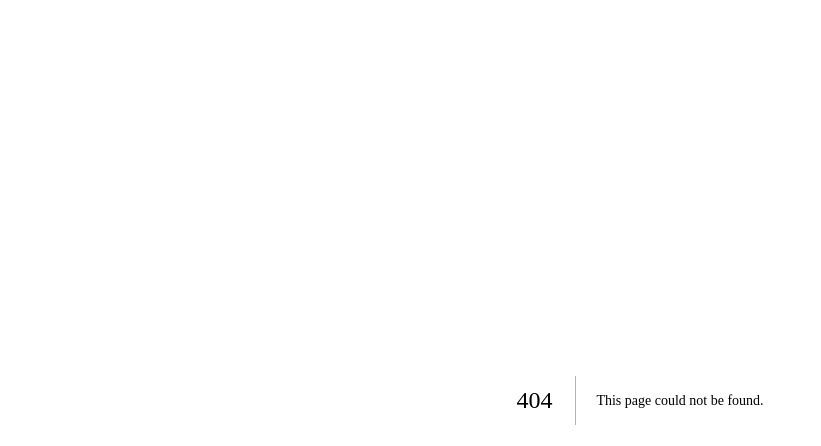
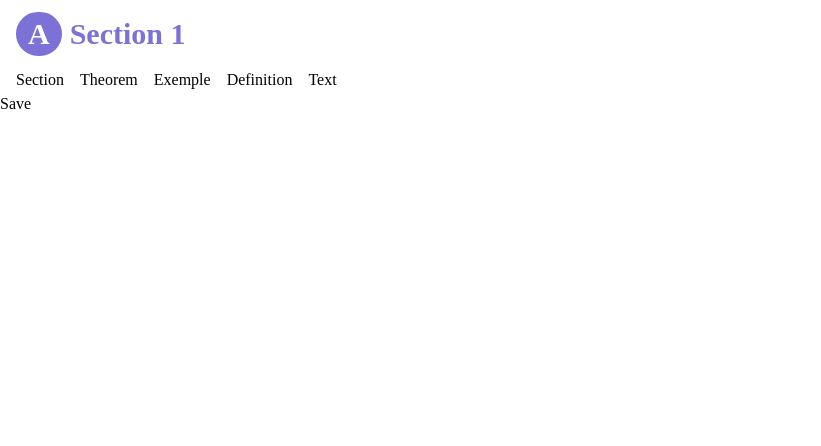
Before and after one commit to schoolioo/client-web, a Next.js app: page /editor in a window 1280 px wide. Before the commit this address had no page. Shown: the top 446 px of the page, without its empty margins (0-821 px from the left). Built offline with nearby package versions, Linux system fonts and the light colour scheme; a web font is replaced by a local one.

Commit message:
feat: course editor and rendering

```diff
--- /dev/null
+++ b/components/BlockComponent.tsx
@@ -0,0 +1,143 @@
+import React, { FunctionComponent } from "react";
+import { Block } from "../url-generated-api";
+import Heading from "./Heading/Heading";
+import CourseBlock, { CourseBlockType } from "./CourseBlock/CourseBlock";
+import { TextBlockComponent } from "./TextBlock/TextBlockComponent";
+
+export type BlockComponentProps = {
+  block: Block;
+  editable: boolean;
+  update: () => void;
+  level?: number;
+};
+export const BlockComponent: FunctionComponent<BlockComponentProps> = ({
+                                                                         block,
+                                                                         editable = false,
+                                                                         update,
+                                                                         level = 1,
+                                                                       }) => {
+  const addChildren = (type: string) => {
+    if (
+      block.__typename == "SectionBlock" ||
+      block.__typename === "TheoremBlock" ||
+      block.__typename === "DefinitionBlock" ||
+      block.__typename === "ExempleBlock"
+    ) {
+      switch (type) {
+        case "section":
+          block.blocks.push({
+            __typename: "SectionBlock",
+            id: Math.random().toFixed(10),
+            title: Math.random().toFixed(10),
+            blocks: [],
+          });
+          break;
+        case "theorem":
+          block.blocks.push({
+            __typename: "TheoremBlock",
+            id: Math.random().toFixed(10),
+            blocks: [],
+          });
+          break;
+        case "exemple":
+          block.blocks.push({
+            __typename: "ExempleBlock",
+            id: Math.random().toFixed(10),
+            blocks: [],
+          });
+          break;
+        case "definition":
+          block.blocks.push({
+            __typename: "DefinitionBlock",
+            id: Math.random().toFixed(10),
+            blocks: [],
+          });
+          break;
+        case "text":
+          block.blocks.push({
+            __typename: "TextBlock",
+            id: Math.random().toFixed(10),
+            content: [
+              { text: "Lorem ipsum dolor sit amet, consectetur adipiscing elit. Suspendisse fermentum ipsum augue, eu condimentum ex gravida in. Aenean luctus interdum diam." }
+            ]
+          });
+          break;
+        default:
+          break;
+      }
+    }
+    update();
+  };
+
+  const GetElement: FunctionComponent = ({ children }) => {
+    switch (block.__typename) {
+      case "SectionBlock":
+        return (
+          <section className="ml-4">
+            <Heading level={ level > 4 ? 4 : level } prefix="A">
+              { block.title }
+            </Heading>
+            { children }
+          </section>
+        );
+      case "TheoremBlock":
+        return (
+          <CourseBlock type={ CourseBlockType.Theorem }>{ children }</CourseBlock>
+        );
+      case "ExempleBlock":
+        return (
+          <CourseBlock type={ CourseBlockType.Example }>{ children }</CourseBlock>
+        );
+      case "DefinitionBlock":
+        return (
+          <CourseBlock type={ CourseBlockType.Definition }>{ children }</CourseBlock>
+        );
+      case "CommentBlock":
+        return (
+          <CourseBlock type={ CourseBlockType.Comment }>{ children }</CourseBlock>
+        );
+      case "TextBlock":
+        return (
+          <TextBlockComponent editable content={ block.content }/>
+        );
+      default:
+        return <>{ children }</>;
+    }
+  };
+
+  return (
+
+    <GetElement>
+      <div className="space-y-4">
+        { block?.blocks?.map((value) => (
+          <BlockComponent
+            level={ level + 1 }
+            key={ value.id }
+            block={ value }
+            editable
+            update={ update }
+          />
+        )) }
+      </div>
+
+      { editable && <EditButton onClick={ addChildren }/> }
+    </GetElement>
+
+
+  );
+};
+
+type EditButtonProps = {
+  onClick: (type: string) => void;
+};
+const EditButton: FunctionComponent<EditButtonProps> = ({ onClick }) => {
+  return (
+    <div className="w-full space-x-4">
+      <button onClick={ () => onClick("section") }>Section</button>
+      <button onClick={ () => onClick("theorem") }>Theorem</button>
+      <button onClick={ () => onClick("exemple") }>Exemple</button>
+      <button onClick={ () => onClick("definition") }>Definition</button>
+      <button onClick={ () => onClick("text") }>Text</button>
+    </div>
+  );
+};
--- a/components/CourseBlock/CourseBlock.tsx
+++ b/components/CourseBlock/CourseBlock.tsx
@@ -4,12 +4,15 @@ import ThinkingIcon from "../icons/ThinkingIcon";
 import AbacusIcon from "../icons/AbacusIcon";
 import { Block } from "../../url-generated-api";
 import getBlock from "../../lib/GetBlock";
+import { NewSectionButton } from "../NewSectionButton/NewSectionButton";
 
 export type CourseBlockProps = {
   children?: React.ReactNode;
   type?: CourseBlockType;
   expandable?: boolean;
-  blocks?: Block[]
+  blocks?: Block[];
+  editable?: boolean;
+  blocksWhereToAdd?: Block[]
 };
 
 export enum CourseBlockType {
@@ -28,9 +31,9 @@ const ExpandIcon: FunctionComponent<ExpandIconProps> = ({
                                                         }) => {
   return (
     <svg
-      className={`h-5 w-5 transition-transform ease-in-out ${
+      className={ `h-5 w-5 transition-transform ease-in-out ${
         expanded ? "transform rotate-180" : ""
-      }`}
+      }` }
       viewBox="0 0 24 24"
     >
       <path
@@ -45,7 +48,9 @@ const CourseBlock: FunctionComponent<CourseBlockProps> = ({
                                                             children,
                                                             type,
                                                             expandable = false,
-  blocks
+                                                            blocks,
+                                                            editable = false,
+                                                            blocksWhereToAdd = []
                                                           }) => {
   const getTypeData = () => {
     switch (type) {
@@ -54,7 +59,7 @@ const CourseBlock: FunctionComponent<CourseBlockProps> = ({
           className: "bg-blue-100",
           title: (
             <div className="text-blue-600 flex items-center">
-              <ThinkingIcon /> Remarque
+              <ThinkingIcon/> Remarque
             </div>
           ),
         };
@@ -68,7 +73,7 @@ const CourseBlock: FunctionComponent<CourseBlockProps> = ({
           className: "bg-red-100",
           title: (
             <div className="text-red-600 flex items-center">
-              <InformationIcon />
+              <InformationIcon/>
               Définition
             </div>
           ),
@@ -78,7 +83,7 @@ const CourseBlock: FunctionComponent<CourseBlockProps> = ({
           className: "bg-yellow-100",
           title: (
             <div className="text-yellow-600 flex items-center">
-              <AbacusIcon /> Théorème
+              <AbacusIcon/> Théorème
             </div>
           ),
         };
@@ -89,28 +94,29 @@ const CourseBlock: FunctionComponent<CourseBlockProps> = ({
 
   return (
     <div
-      className={`rounded-xl overflow-hidden font-body space-y-2 select-none ${
+      className={ `rounded-xl overflow-hidden font-body space-y-2 select-none ${
         getTypeData().className
-      }`}
+      }` }
     >
       <header
-        onClick={() => setExpand(!expand)}
-        className={`rounded-xl font-bold flex justify-between p-5 ${
+        onClick={ () => setExpand(!expand) }
+        className={ `rounded-xl font-bold flex justify-between p-5 ${
           expandable
             ? "cursor-pointer hover:bg-black hover:bg-opacity-5 transition-colors ease-in-out"
             : ""
-        }`}
+        }` }
       >
-        {getTypeData().title}
-        {expandable && <ExpandIcon expanded={expand} />}
+        { getTypeData().title }
+        { expandable && <ExpandIcon expanded={ expand }/> }
       </header>
       <main
-        className={`text-gray-700 space-y-4 px-5 pb-5 ${
+        className={ `text-gray-700 space-y-4 px-5 pb-5 ${
           !expandable || expand ? "" : "hidden"
-        }`}
+        }` }
       >
-        {children}
-        {blocks?.map(block => getBlock(block))}
+        { children }
+        { blocks?.map((block) => getBlock(block, editable, blocksWhereToAdd)) }
+        { editable && <NewSectionButton blocksWhereToAdd={blocksWhereToAdd}/> }
       </main>
     </div>
   );
--- a/components/Heading/Heading.tsx
+++ b/components/Heading/Heading.tsx
@@ -3,7 +3,7 @@ import React, { FunctionComponent } from "react";
 export type HeadingProps = {
   children?: React.ReactNode;
   prefix?: string;
-  level?: 1 | 2 | 3 | 4;
+  level?: number;
 };
 
 const Heading: FunctionComponent<HeadingProps> = ({
@@ -54,7 +54,7 @@ const Heading: FunctionComponent<HeadingProps> = ({
 
 type HeadingPrefixProps = {
   prefix?: string;
-  level?: 1 | 2 | 3 | 4;
+  level?: number;
 };
 
 const HeadingPrefix: FunctionComponent<HeadingPrefixProps> = ({
--- a/components/MathBlock/MathBlock.tsx
+++ b/components/MathBlock/MathBlock.tsx
@@ -37,3 +37,13 @@ const MathBlock: FunctionComponent<MathBlockProps> = ({
 };
 
 export default MathBlock;
+
+
+export type InlineMathBlockProps = {
+  children: string
+};
+export const InlineMathBlock: FunctionComponent<InlineMathBlockProps> = ({children}) => {
+  return (
+    <MathBlock inline latex={children}/>
+  );
+};
--- /dev/null
+++ b/components/NewSectionButton/NewSectionButton.tsx
@@ -0,0 +1,24 @@
+import React, { FunctionComponent, useState } from 'react';
+import { Block } from "../../url-generated-api";
+
+export type NewSectionButtonProps = {
+  blocksWhereToAdd: Block[]
+};
+export const NewSectionButton: FunctionComponent<NewSectionButtonProps> = ({blocksWhereToAdd}) => {
+  const [expanded, setExpanded] = useState(false);
+
+  const addBlock = () => {
+    console.log(blocksWhereToAdd);
+    blocksWhereToAdd.push({__typename: "TheoremBlock", blocks: []})
+  }
+
+  return (
+    <div onBlur={ () => setExpanded(false) }>
+      { expanded ? <div className="space-x-4">
+        <button>Text</button>
+        <button onClick={addBlock}>Theorem</button>
+        <button>Exemple</button>
+      </div> : <button onClick={ () => setExpanded(true) }>Add object</button> }
+    </div>
+  );
+};
--- a/components/SectionBlock/SectionBlock.tsx
+++ b/components/SectionBlock/SectionBlock.tsx
@@ -1,18 +1,21 @@
 import React, { FunctionComponent } from 'react';
 import Heading from "../Heading/Heading";
-import { SectionBlock } from "../../url-generated-api";
+import { Block, SectionBlock } from "../../url-generated-api";
 import CourseBlock, { CourseBlockType } from "../CourseBlock/CourseBlock";
 import GetBlock from "../../lib/GetBlock";
 
 export type SectionBlockComponentProps = {
   title: string
   blocks: SectionBlock["blocks"]
+  editable?: boolean
+  blocksWhereToAdd?: Block[]
 };
-export const SectionBlockComponent: FunctionComponent<SectionBlockComponentProps> = ({ title, blocks }) => {
+export const SectionBlockComponent: FunctionComponent<SectionBlockComponentProps> = ({ title, blocks, editable = false, blocksWhereToAdd = [] }) => {
   return (
     <>
       <Heading>{ title }</Heading>
-      {blocks.map(block => GetBlock(block))}
+      {blocks.map(block => GetBlock(block, editable, blocksWhereToAdd))}
+      <button>Add section</button>
     </>
   );
 };
--- a/components/TextBlock/TextBlockComponent.tsx
+++ b/components/TextBlock/TextBlockComponent.tsx
@@ -1,24 +1,63 @@
-import React, { FunctionComponent } from 'react';
-import { TextBlock, Text } from "../../url-generated-api";
-import MathBlock from "../MathBlock/MathBlock";
+import React, { FunctionComponent, ReactNode } from "react";
+import { TextBlock } from "../../url-generated-api";
+import { InlineMathBlock } from "../MathBlock/MathBlock";
 
 export type TextBlockComponentProps = {
-  content: TextBlock["content"]
+  content: TextBlock["content"];
+  editable?: boolean;
 };
-export const TextBlockComponent: FunctionComponent<TextBlockComponentProps> = ({ content }) => {
+
+export const SpanBold: FunctionComponent = ({ children }) => {
+  return <span className="font-bold">{children}</span>;
+};
+
+export const SpanItalic: FunctionComponent = ({ children }) => {
+  return <span className="italic">{children}</span>;
+};
+
+export const TextBlockComponent: FunctionComponent<TextBlockComponentProps> = ({
+  content,
+  editable = false,
+}) => {
+  function markdownIFy(text: string): ReactNode {
+    // replace **text** with <span>text<span/> and place it into a ReactNode
+
+    return regexToElement(/\*\*(.+?)\*\*/g, SpanBold, text, (text1) =>
+      regexToElement(/\*(.+?)\*/g, SpanItalic, text1, (text2) =>
+        regexToElement(/\$\$(.+?)\$\$/g, InlineMathBlock, text2)
+      )
+    );
+  }
+
+  function regexToElement(
+    regex: RegExp,
+    Element: any,
+    text: string,
+    callBack: (text: string) => ReactNode = (text) => text
+  ): ReactNode {
+    const data = text.split(regex);
+    let result: ReactNode[] = [];
+
+    for (let i = 0; i < data.length; i++) {
+      if (i % 2 == 0) {
+        result = [...result, <span>{callBack(data[i])}</span>];
+      } else {
+        result = [
+          ...result,
+          React.createElement(Element, {}, callBack(data[i])),
+        ];
+      }
+    }
+    return result;
+  }
+
   return (
-    <div className="select-text">
-      {content.map(value => {
-        if (value.isMath) {
-          return <MathBlock latex={ value.text } inline/>
-        } else {
-          return <SimpleText { ...value }/>
-        }
-      })}
+    <div
+      className={" whitespace-pre-wrap select-text min-h-[1.5em]"}
+      contentEditable={editable}
+      placeholder="Tapez"
+    >
+      {markdownIFy(content)}
     </div>
   );
 };
-
-const SimpleText: FunctionComponent<Text> = ({ isBold, isItalic, isUnderlined, text }) => {
-  return <span className={`${isBold ? "font-bold" : ""} ${isItalic ? "italic" : ""} ${isUnderlined ? "underline" : ""}`}>{text}</span>
-}
--- a/lib/GetBlock.tsx
+++ b/lib/GetBlock.tsx
@@ -4,19 +4,19 @@ import React from "react";
 import { SectionBlockComponent } from "../components/SectionBlock/SectionBlock";
 import { TextBlockComponent } from "../components/TextBlock/TextBlockComponent";
 
-export default function (block: Block) {
+export default function (block: Block, editable: boolean = false, blocksWhereToAdd: Block[] = []) {
   switch (block.__typename) {
     case "SectionBlock":
-      return <SectionBlockComponent title={ block.title } blocks={ block.blocks }/>;
+      return <SectionBlockComponent blocksWhereToAdd={blocksWhereToAdd} title={ block.title } blocks={ block.blocks }/>;
     case "DefinitionBlock":
-      return <CourseBlock blocks={block.blocks} type={ CourseBlockType.Definition }/>;
+      return <CourseBlock blocksWhereToAdd={blocksWhereToAdd} editable={editable} blocks={ block.blocks } type={ CourseBlockType.Definition }/>;
     case "ExempleBlock":
-      return <CourseBlock blocks={block.blocks} type={ CourseBlockType.Example } expandable/>;
+      return <CourseBlock blocksWhereToAdd={blocksWhereToAdd} editable={editable} blocks={ block.blocks } type={ CourseBlockType.Example } expandable/>;
     case "CommentBlock":
-      return <CourseBlock blocks={block.blocks} type={ CourseBlockType.Comment }/>;
+      return <CourseBlock blocksWhereToAdd={blocksWhereToAdd} editable={editable} blocks={ block.blocks } type={ CourseBlockType.Comment }/>;
     case "TheoremBlock":
-      return <CourseBlock blocks={block.blocks} type={ CourseBlockType.Theorem }/>;
+      return <CourseBlock blocksWhereToAdd={blocksWhereToAdd} editable={editable} blocks={ block.blocks } type={ CourseBlockType.Theorem }/>;
     case "TextBlock":
-      return <TextBlockComponent content={block.content}/>
+      return <TextBlockComponent content={ block.content }/>;
   }
 }
--- a/pages/course.tsx
+++ b/pages/course.tsx
@@ -10,68 +10,42 @@ const Course: NextPage = () => {
         {
           __typename: "ExempleBlock", blocks: [
             {
-              __typename: "TextBlock", content: [
-                {
-                  isBold: true,
-                  text: "Hello world"
-                },
-                {
-                  text: " Hello world"
-                },
-                {
-                  text: "x^2",
-                  isMath: true
-                },
-              ]
+              __typename: "TextBlock",
+              content: "**awd** **awed** *wef* s*wef $$\\int$$" ,
+              id: "246878d2-93a0-4311-9412-445b44983dd9"
             }
-          ]
+          ],
+          id: "31129d2d-088d-4e87-99f7-961423b78bef"
         },
-        { __typename: "TheoremBlock", blocks: [
+        {
+          __typename: "TheoremBlock", blocks: [
             {
               __typename: "ExempleBlock", blocks: [
                 {
-                  __typename: "TextBlock", content: [
-                    {
-                      isBold: true,
-                      text: "Hello world"
-                    },
-                    {
-                      text: " Hello world"
-                    },
-                    {
-                      text: "x^2",
-                      isMath: true
-                    },
-                  ]
+                  __typename: "TextBlock",
+                  content: "",
+                  id: "24161e71-b24e-4224-a342-56d927335ae7"
                 },
                 {
-                  __typename: "TextBlock", content: [
-                    {
-                      text: "Lorem ipsum dolor sit amet, consectetur adipiscing elit. Suspendisse at diam a neque mattis interdum eu sagittis dui. Morbi ac augue velit. Vestibulum tincidunt mauris nec est posuere, nec ultrices dolor auctor. Sed iaculis ligula at elementum iaculis. Class aptent taciti sociosqu ad litora torquent per conubia nostra, per inceptos himenaeos. Nunc lobortis sapien diam, sit amet condimentum tellus feugiat a. In pharetra porta libero, ut maximus purus elementum ut. Vivamus et bibendum nunc. Vivamus non felis eu velit mollis ullamcorper. Integer bibendum, lacus quis congue aliquet, magna dolor ultricies sem, id interdum diam dui in metus. Donec id consequat purus, vitae tincidunt sem. Ut aliquam lorem et diam luctus mollis. Nulla porta augue elit, eu tempor elit bibendum et. Proin lacus est, facilisis et rhoncus id, feugiat sit amet magna."
-                    },
-                  ]
+                  __typename: "TextBlock",
+                  content: "",
+                  id: "dd9a46d7-a28b-4e96-bc9b-9431e8f92f80"
                 }
-              ]
+              ],
+              id: "51b9b062-85c7-4213-8d28-2e5a37269129"
             },
-          ] },
+          ],
+          id: "2847fd46-7876-432e-bc90-17bc430e1b84"
+        },
         {
-          __typename: "TextBlock", content: [
-            {
-              isBold: true,
-              text: "Hello world"
-            },
-            {
-              text: " Hello world"
-            },
-            {
-              text: "x^2",
-              isMath: true
-            },
-          ]
+          __typename: "TextBlock",
+          content: "",
+          id: "99662c53-7fbc-4b40-968f-296343826276"
         }
-      ]
+      ],
+      id: "3f8cfeba-4858-4113-8613-cfd0bdb3b1f8"
     },
-    { title: "Partie 2", blocks: [] },
+    { title: "Partie 2", id: "9e9640f2-b330-4d8f-afec-5cc51321ef59", blocks: [] },
   ];
 
 
--- /dev/null
+++ b/pages/editor.tsx
@@ -0,0 +1,21 @@
+import type { NextPage } from 'next';
+import { FunctionComponent, useReducer, useState } from "react";
+import { BlockComponent } from "../components/BlockComponent";
+import { Block } from "../url-generated-api";
+
+
+const Editor: NextPage = () => {
+  const [block, setBlock] = useState<Block>({__typename: "SectionBlock", title: "Section 1", id: "317f4bdb-0029-4a63-90af-b2d33ae5f423", blocks: []});
+
+  return (
+    <div>
+      <BlockComponent update={() => setBlock({...block})} block={block} editable/>
+      <button onClick={() => {
+        console.log(JSON.stringify(block));}}>Save</button>
+    </div>
+  );
+};
+
+
+
+export default Editor;
```
Lines whose indentation alone changed are shown as unchanged.
